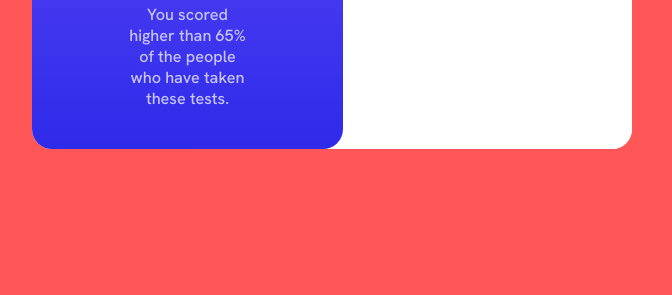
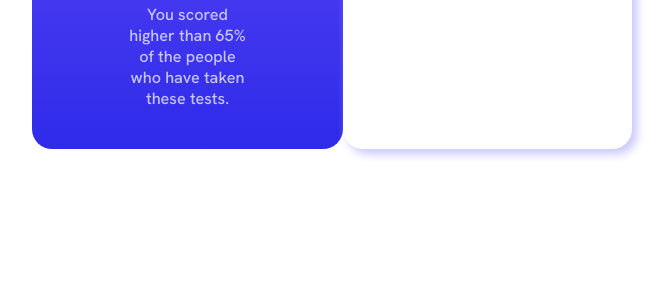
Before and after one commit to rembiszkacper/result-summary-component-main, a plain HTML site: page index.html in a window 1280 px wide. Shown: the part 505-800 px from the top of the page, without its empty margins (308-980 px from the left). Drawn offline with Linux system fonts and the light colour scheme.

Commit message:
box shadow

```diff
--- a/style.css
+++ b/style.css
@@ -35,7 +35,7 @@ main {
   display: flex;
   align-items: center;
   justify-content: center;
-  background-color: var(--light-red);
+  background-color: var(--white);
 }
 
 .card {
@@ -94,6 +94,7 @@ main {
   background-color: var(--white);
   border-radius: 20px;
   padding: 20px;
+  box-shadow: 5px 5px 10px var(--lightLavender);
 }
 .right-container > p {
   font-size: 1.2em;
```
